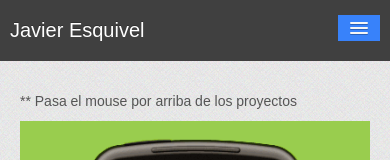
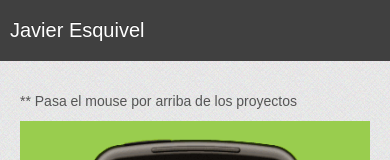
Before and after one commit to javieret/javieret.github.com, a plain HTML site: page index.html in a window 390 px wide. Shown: the top 160 px of the page. Drawn offline with nearby package versions, Linux system fonts and the light colour scheme; a web font is replaced by a local one.

Commit message:
Fixed menu

```diff
--- a/index.html
+++ b/index.html
@@ -26,13 +26,7 @@ body{
     <div class="navbar navbar-inverse navbar-fixed-top">
       <div id="header" class="navbar-inner">
         <div class="container">
-          <a class="btn btn-navbar" data-toggle="collapse" data-target=".nav-collapse">
-            <span class="icon-bar"></span>
-            <span class="icon-bar"></span>
-            <span class="icon-bar"></span>
-          </a>
           <a class="brand" href="#">Javier Esquivel</a>
-
         </div>
       </div>
       <div id="info"></div>
```
